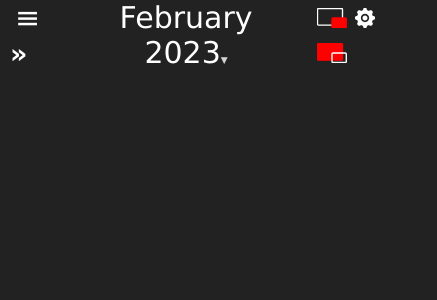
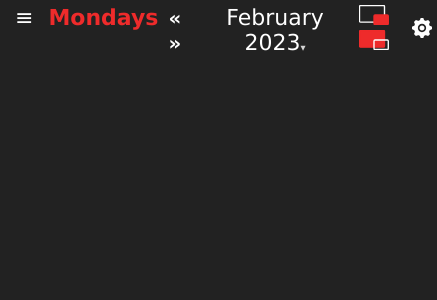
Before and after one commit to velazmig3200/Mondays-root, a React app: page / in a window 390 px wide. Shown: the top 300 px of the page, 437 px wide, since content can reach past the window. Built offline with nearby package versions, Linux system fonts and the light colour scheme.

Commit message:
hamburger dropdown
added dropdown menu to header hamburger button

```diff
--- a/src/Header/CenterNav.js
+++ b/src/Header/CenterNav.js
@@ -1,6 +1,6 @@
 import React from "react";
 import headerCss from "./header.module.css";
-import Dropdown from "./Dropdown";
+import MonthButton from "./MonthButton";
 import ScrollButtons from "./ScrollButtons";
 import ZoomButtons from "./ZoomButtons";
 
@@ -8,7 +8,7 @@ function CenterNav() {
 	return (
 		<div className={`${headerCss.centerNav}`}>
 			<ScrollButtons />
-			<Dropdown />
+			<MonthButton />
 			<ZoomButtons />
 		</div>
 	);
--- a/src/Header/Hamburger.js
+++ b/src/Header/Hamburger.js
@@ -1,11 +1,42 @@
-import React from "react";
+import React, { useState } from "react";
 import headerCss from "./header.module.css";
 
 function Hamburger() {
+	const [active, setActive] = useState("");
+	const [dropdownActive, setDropdownActive] = useState("");
+	const [navBarAnime, setNavBarAnime] = useState(headerCss.navBarAnime);
+	function hamburgerClick() {
+		if (active == "") {
+			setActive(headerCss.active);
+			setDropdownActive(headerCss.dropdownActive);
+			setNavBarAnime("");
+		} else {
+			setActive("");
+			setDropdownActive("");
+			setNavBarAnime(headerCss.navBarAnime);
+		}
+	}
+
 	return (
-		<button className={`${headerCss.hamburger} ${headerCss.navBarAnime}`}>
-			≡
-		</button>
+		<div>
+			<button
+				className={`${headerCss.hamburger} ${navBarAnime} ${headerCss.toggle} ${active}`}
+				onClick={hamburgerClick}>
+				≡
+			</button>
+			<div className={`${headerCss.dropdown} ${dropdownActive}`}>
+				<label>calendars:</label>
+				<label htmlFor="personal">
+					<input type="checkbox" id="personal" /> personal
+				</label>
+				<label htmlFor="work">
+					<input type="checkbox" id="work" /> work
+				</label>
+				<label htmlFor="holiday">
+					<input type="checkbox" id="holiday" /> holiday
+				</label>
+			</div>
+		</div>
 	);
 }
 
--- a/src/Header/Main.js
+++ b/src/Header/Main.js
@@ -8,6 +8,9 @@ function Header() {
 	return (
 		<div className={`${headerCss.header}`}>
 			<Hamburger />
+			<h1 className={`${headerCss.logo}`}>
+				<span style={{ color: "var(--main-color)" }}>Mondays</span>
+			</h1>
 			<CenterNav />
 			<Settings />
 		</div>
--- a/src/Header/Dropdown.js
+++ b/src/Header/MonthButton.js
@@ -1,9 +1,9 @@
 import React from "react";
 import headerCss from "./header.module.css";
 
-function Dropdown() {
+function MonthButton() {
 	return (
-		<button className={`${headerCss.dropdown} ${headerCss.navBarAnime}`}>
+		<button className={`${headerCss.monthButton} ${headerCss.navBarAnime}`}>
 			February 2023
 			<span
 				style={{
@@ -17,4 +17,4 @@ function Dropdown() {
 	);
 }
 
-export default Dropdown;
+export default MonthButton;
--- a/src/Header/ZoomButtons.js
+++ b/src/Header/ZoomButtons.js
@@ -13,6 +13,10 @@ function ZoomButtons() {
 	//rect 2
 	let rect2Width = buttonWidth / 1.2;
 	let rect2Height = rect2Width / 1.5;
+	//color
+	let root = document.querySelector(":root");
+	let rootStyles = getComputedStyle(root);
+	let cssMainColor = rootStyles.getPropertyValue("--main-color");
 
 	return (
 		<div style={{ height: 0 }}>
@@ -48,9 +52,9 @@ function ZoomButtons() {
 						rx={`${rx}`}
 						width={`${rect1Width}`}
 						height={`${rect1Height}`}
-						stroke="red"
+						stroke={`${cssMainColor}`}
 						strokeWidth={`${strokeWidth}`}
-						fill="red"
+						fill={`${cssMainColor}`}
 					/>
 					Sorry, your browser does not support inline SVG.
 				</svg>
@@ -74,9 +78,9 @@ function ZoomButtons() {
 						rx={`${rx}`}
 						width={`${rect2Width}`}
 						height={`${rect2Height}`}
-						stroke="red"
+						stroke={`${cssMainColor}`}
 						strokeWidth={`${strokeWidth}`}
-						fill="red"
+						fill={`${cssMainColor}`}
 					/>
 					{/* rect 1 */}
 					<rect
--- a/src/Header/header.module.css
+++ b/src/Header/header.module.css
@@ -2,46 +2,11 @@
 
 button {
 	border: none;
-}
-
-.header {
-	position: sticky;
-	display: flex;
-	flex-direction: row;
-	background-color: var(--bg-color);
-}
-
-.hamburger {
-	background-color: var(--bg-color);
-	position: absolute;
-	left: 10px;
-}
-
-.centerNav {
-	margin: auto;
-	display: flex;
-}
-.centerNav > * {
-	margin: 0 5px;
-}
-
-.scrollButtons {
-	font-weight: 1000;
-	font-size: 0.9em;
-}
-
-.dropdown {
-	margin: 0 20px;
-}
-
-.settings {
-	position: absolute;
-	right: 10px;
+	padding: 0 5px;
 }
 
 /* nav bar animations */
 .navBarAnime {
-	padding: 0 5px;
 	--color-fadeOut-time: 500ms;
 	transition: color var(--color-fadeOut-time),
 		border-color var(--color-fadeOut-time),
@@ -58,3 +23,66 @@ button {
 	border-bottom: 4.5px solid var(--main-color);
 	background-color: var(--gray);
 }
+.toggle:active {
+	background-color: transparent;
+}
+
+.dropdown {
+	position: absolute;
+	left: 10px;
+	display: none;
+	flex-direction: column;
+	width: fit-content;
+	padding: 6px 10px;
+	background-color: var(--gray);
+	border-radius: 2px;
+}
+.dropdown > * {
+	background-color: var(--gray);
+}
+.dropdownActive {
+	display: flex;
+}
+
+.active {
+	background-color: var(--accent-color);
+}
+
+.header {
+	position: sticky;
+	display: flex;
+	flex-direction: row;
+	background-color: var(--bg-color);
+	margin-top: 5px;
+}
+
+.hamburger {
+	position: relative;
+	display: block;
+	margin-left: 10px;
+}
+
+.logo {
+	margin-left: 10px;
+}
+
+.centerNav {
+	margin: auto;
+	display: flex;
+}
+.centerNav > * {
+	margin: 0 5px;
+}
+
+.scrollButtons {
+	font-weight: 1000;
+	font-size: 0.9em;
+}
+
+.monthButton {
+	margin: 0 20px;
+}
+
+.settings {
+	margin-right: 10px;
+}
--- a/src/main.css
+++ b/src/main.css
@@ -1,9 +1,11 @@
 :root {
 	--main-color: hsl(0, 85%, 55%);
+	/* --main-color: var(--blue1); */
 	--second-color: hsl(0, 55%, 55%);
 	--third-color: palevioletred;
-	--accent-color: hsl(57, 69%, 69%);
+	--accent-color: hsl(53, 83%, 60%);
 
+	--blue1: #37c;
 	--dark-gray: #222;
 	--gray: #444;
 	--white: #fff;
@@ -16,7 +18,7 @@
 	margin: 0;
 	padding: 0;
 	font-family: Verdana, Geneva, Tahoma, sans-serif;
-	font-size: 30px;
+	font-size: 22px;
 	background-color: var(--bg-color);
 	color: var(--white);
 
```
